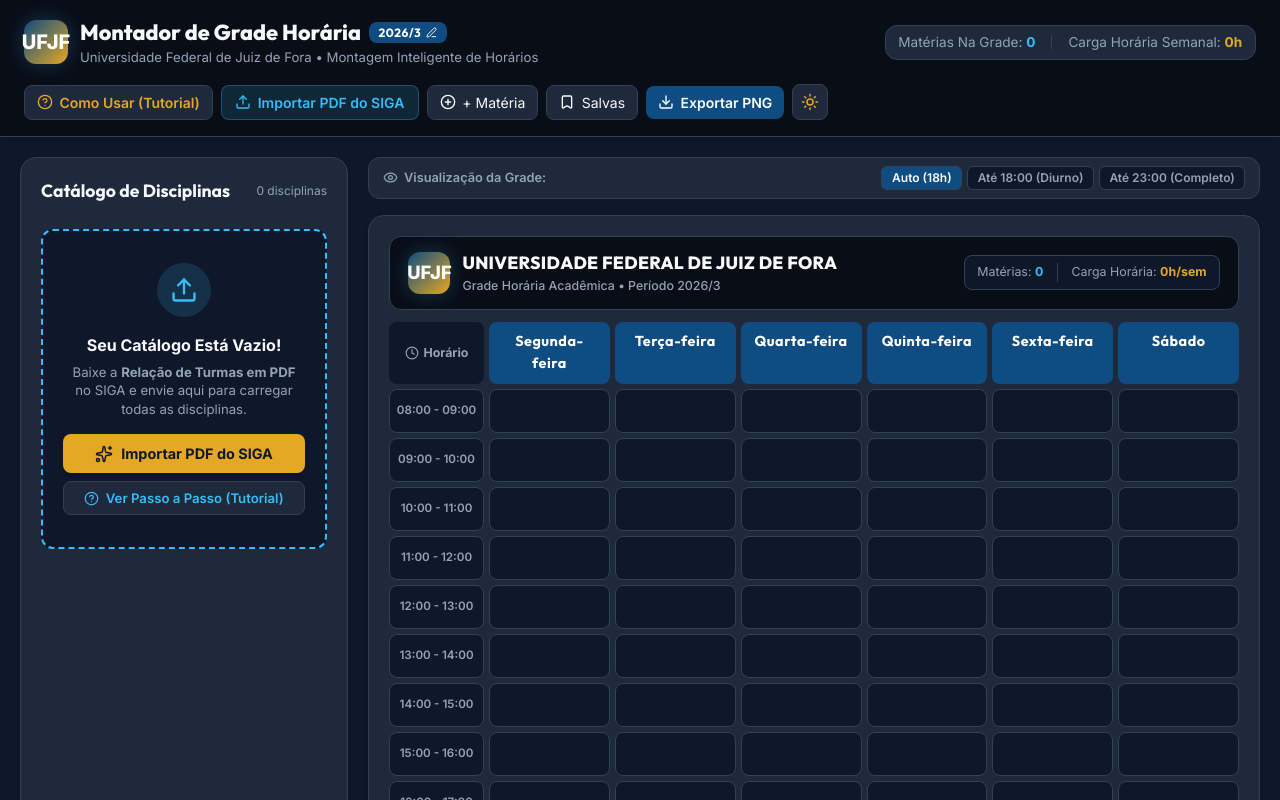
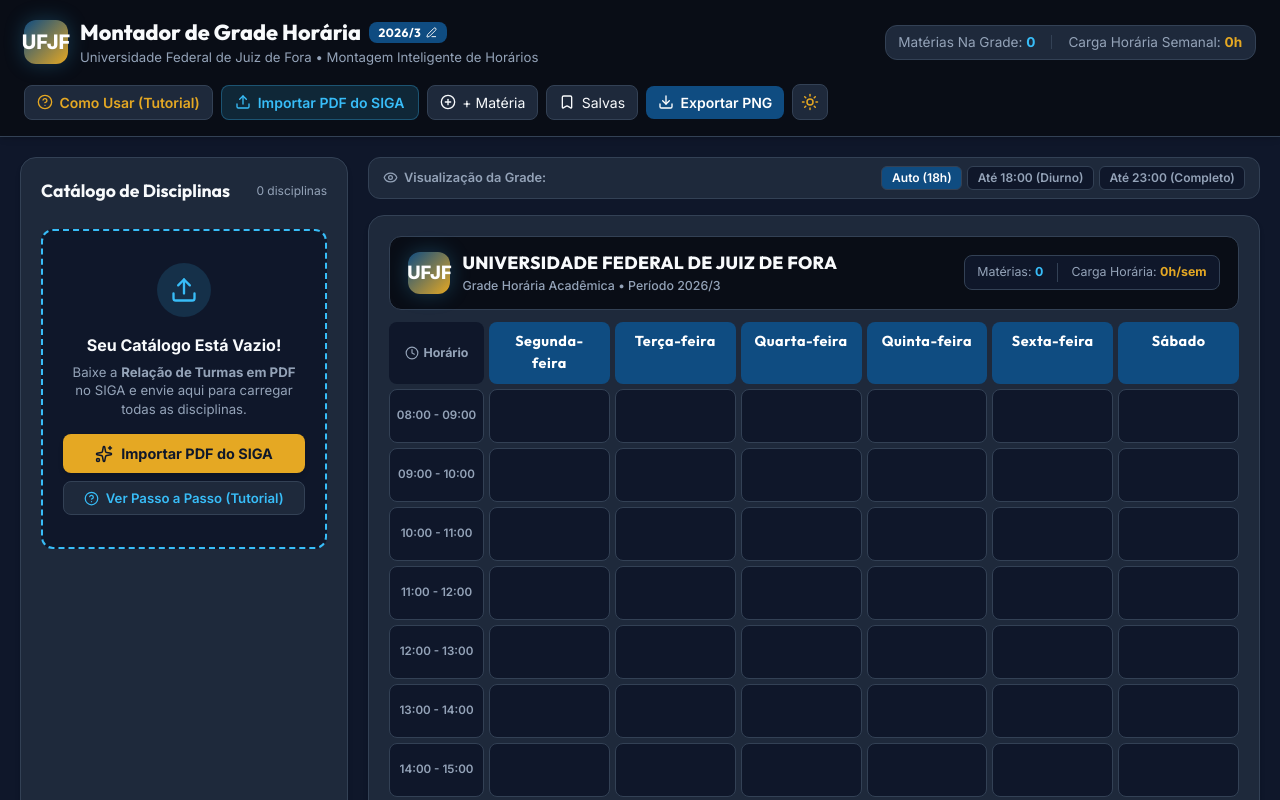
Before and after one commit to Zeulmeister/ufjf-montador-grade, a React (Vite) app: page / in a window 1280 px wide. Shown: the top 800 px of the page. Built offline with nearby package versions, Linux system fonts and the light colour scheme.

Commit message:
Enforce strict equal fixed row height for all grid slots

```diff
--- a/src/components/TimetableGrid.jsx
+++ b/src/components/TimetableGrid.jsx
@@ -176,7 +176,7 @@
         </div>
       </div>
 
-      {/* Grid container with STRICT EQUAL COLUMNS (minmax(0, 1fr)) */}
+      {/* Grid container with STRICT EQUAL COLUMNS and FIXED EQUAL ROW HEIGHTS */}
       <div
         ref={gridRef}
         style={{
@@ -228,7 +228,7 @@
                   UNIVERSIDADE FEDERAL DE JUIZ DE FORA
                 </h2>
                 <p style={{ fontSize: '0.775rem', color: 'var(--text-muted)', fontWeight: 500 }}>
-                  Grade Horária Acadêmica • Período {academicPeriod || '2026/1'}
+                  Grade Horária Acadêmica • Período {academicPeriod || '2026/3'}
                 </p>
               </div>
             </div>
@@ -254,7 +254,7 @@
             </div>
           </div>
 
-          {/* Header Row (Days) - STRICT EQUAL COLUMNS minmax(0, 1fr) */}
+          {/* Header Row (Days) */}
           <div style={{
             display: 'grid',
             gridTemplateColumns: `95px repeat(${DAYS_OF_WEEK.length}, minmax(0, 1fr))`,
@@ -297,7 +297,7 @@
             ))}
           </div>
 
-          {/* Time Slot Rows - STRICT EQUAL COLUMNS minmax(0, 1fr) */}
+          {/* Time Slot Rows - STRICT EQUAL FIXED ROW HEIGHT (54px) */}
           <div style={{ display: 'flex', flexDirection: 'column', gap: '5px' }}>
             {visibleTimeSlots.map((slot) => (
               <div
@@ -306,7 +306,8 @@
                   display: 'grid',
                   gridTemplateColumns: `95px repeat(${DAYS_OF_WEEK.length}, minmax(0, 1fr))`,
                   gap: '5px',
-                  minHeight: '44px'
+                  height: '54px',
+                  maxHeight: '54px'
                 }}
               >
                 {/* Time Label Column */}
@@ -320,7 +321,9 @@
                   fontSize: '0.725rem',
                   fontWeight: 600,
                   color: 'var(--text-muted)',
-                  border: '1px solid var(--border-color)'
+                  border: '1px solid var(--border-color)',
+                  height: '100%',
+                  boxSizing: 'border-box'
                 }}>
                   <span>{slot.start} - {slot.end}</span>
                 </div>
@@ -344,12 +347,14 @@
                           ? '2px dashed #ef4444'
                           : '1px solid var(--border-color)',
                         position: 'relative',
-                        padding: '3px',
+                        padding: '2px 3px',
                         display: 'flex',
                         flexDirection: 'column',
-                        gap: '3px',
+                        gap: '2px',
                         justifyContent: 'center',
+                        height: '100%',
                         overflow: 'hidden', // Prevents tile overflow
+                        boxSizing: 'border-box',
                         transition: 'background-color 0.2s ease'
                       }}
                     >
@@ -359,7 +364,7 @@
                           alignItems: 'center',
                           gap: '3px',
                           color: '#ef4444',
-                          fontSize: '0.65rem',
+                          fontSize: '0.625rem',
                           fontWeight: 700,
                           backgroundColor: 'rgba(239, 68, 68, 0.2)',
                           padding: '1px 3px',
@@ -383,20 +388,22 @@
                               backgroundColor: colorObj.hex,
                               color: '#ffffff',
                               borderRadius: 'var(--radius-md)',
-                              padding: '4px 6px',
+                              padding: '3px 5px',
                               fontSize: '0.725rem',
                               boxShadow: 'var(--shadow-sm)',
                               position: 'relative',
                               display: 'flex',
                               flexDirection: 'column',
-                              gap: '1px',
+                              justifyContent: 'space-between',
+                              height: '100%',
                               borderLeft: `3px solid ${colorObj.darkBorder}`,
-                              overflow: 'hidden'
+                              overflow: 'hidden',
+                              boxSizing: 'border-box'
                             }}
                           >
                             {/* Header: Code + Turma + Remove */}
                             <div style={{ display: 'flex', justifyContent: 'space-between', alignItems: 'center' }}>
-                              <strong style={{ fontSize: '0.775rem', fontWeight: 700, whiteSpace: 'nowrap' }}>
+                              <strong style={{ fontSize: '0.75rem', fontWeight: 700, whiteSpace: 'nowrap' }}>
                                 {course.code} (T.{turma.turma})
                               </strong>
                               <button
@@ -416,7 +423,7 @@
 
                             {/* Abbreviated Name snippet strictly truncated to single line */}
                             <span style={{
-                              fontSize: '0.675rem',
+                              fontSize: '0.65rem',
                               opacity: 0.95,
                               whiteSpace: 'nowrap',
                               overflow: 'hidden',
@@ -431,8 +438,7 @@
                               display: 'flex',
                               alignItems: 'center',
                               justifyContent: 'space-between',
-                              marginTop: '1px',
-                              fontSize: '0.625rem',
+                              fontSize: '0.6rem',
                               opacity: 0.9,
                               whiteSpace: 'nowrap',
                               overflow: 'hidden'
```
